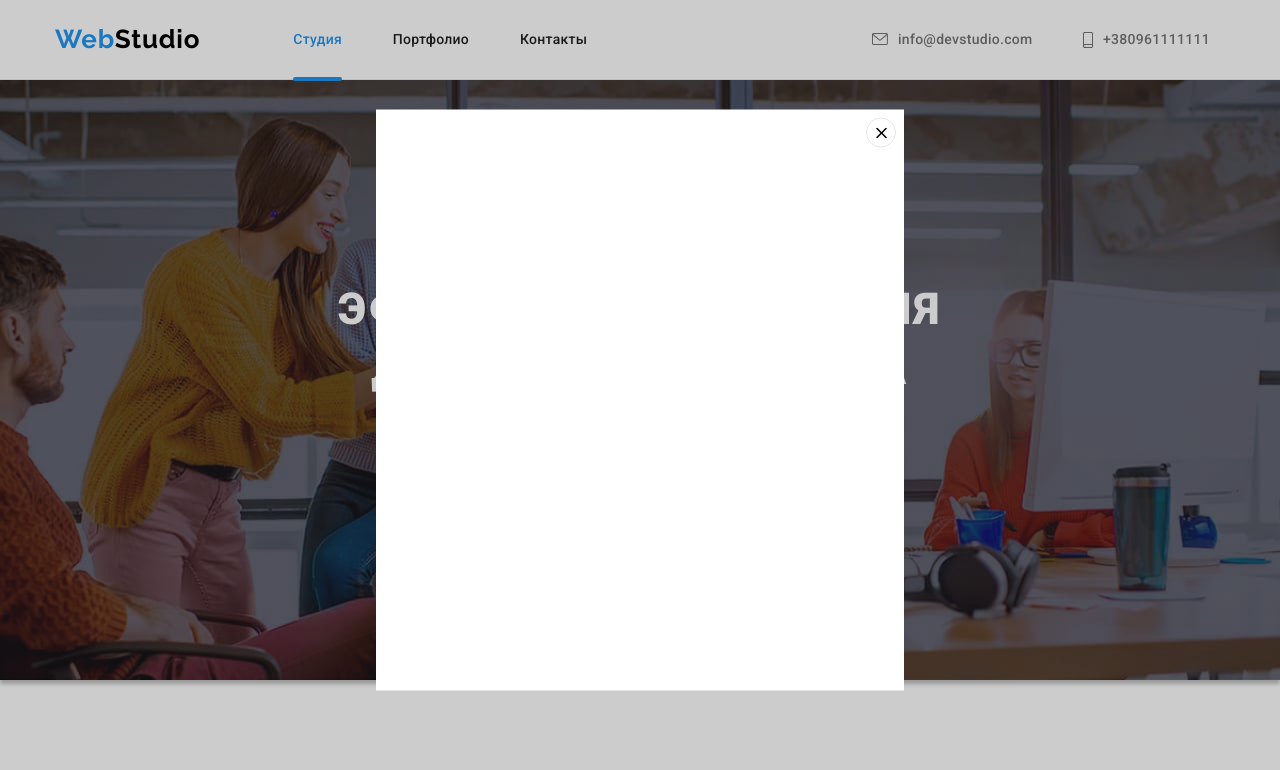
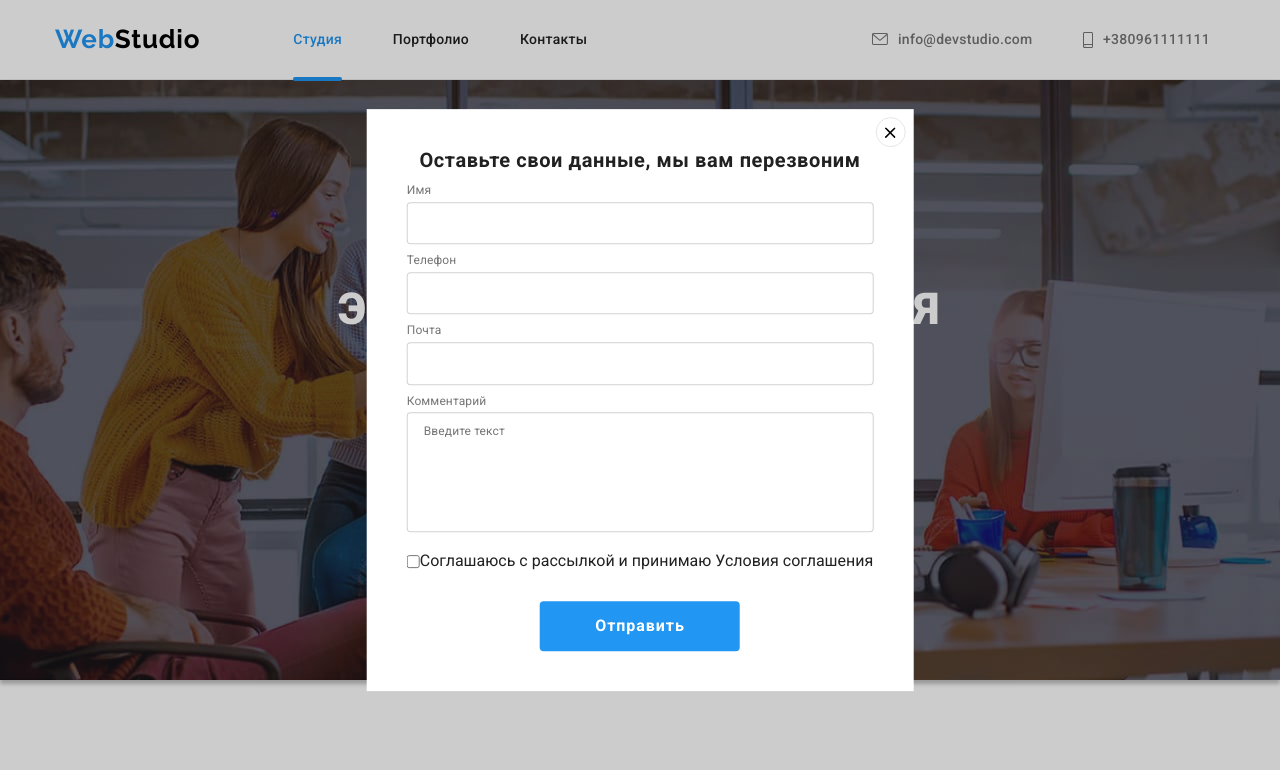
Before and after one commit to Tonya-Shyva/goit-markup-hw-06, a plain HTML site: page index.html in a window 1280 px wide. Both pictures are taken after a click on the button "Заказать услугу". Shown: the top 770 px of the page. Drawn offline with nearby package versions, Linux system fonts and the light colour scheme.

Commit message:
partly modal form done(07.06)

```diff
--- a/css/styles.css
+++ b/css/styles.css
@@ -17,6 +17,10 @@ body {
   font-weight: 400;
   color: var(--primary-text-color);
   background-color: var(--primary-background-color);
+}
+
+textarea {
+  resize: none;
 }
 
 .section {
@@ -237,7 +241,6 @@ p {
 
 .title-hero {
   width: 696px;
-  margin-bottom: 30px;
   margin-left: auto;
   margin-right: auto;
 
@@ -252,7 +255,8 @@ p {
 /* кнопка заказа услуги */
 
 .order-service,
-.btn-subscribe {
+.btn-subscribe,
+.btn-input {
   display: flex;
 
   min-width: 200px;
@@ -260,6 +264,7 @@ p {
 
   border: 0px;
   border-radius: 4px;
+  margin-top: 30px;
   margin-left: auto;
   margin-right: auto;
   padding: 0;
@@ -268,13 +273,14 @@ p {
   justify-content: center;
   align-items: center;
 
-  color: #ffffff;
-  background-color: var(--accent-color);
   font-family: inherit;
   font-weight: 700;
   font-size: 16px;
   line-height: 1.88;
   letter-spacing: 0.06em;
+
+  color: #ffffff;
+  background-color: var(--accent-color);
 }
 
 /* -----------БЭКДРОП И МОДАЛЬНОЕ ОКНО ДЛЯ ЗАКАЗА УСЛУГИ---------- */
@@ -348,6 +354,77 @@ p {
 .btn-close-modal:focus > .btn-close-icon {
   fill: #2196f3;
   transition: fill var(--transition-settings);
+}
+/* -------Форма в модалке-------------- */
+
+.form {
+  width: inherit;
+  padding: 40px;
+}
+
+.form-head {
+  margin-bottom: 12px;
+
+  font-weight: 700;
+  font-size: 20px;
+  line-height: 1.15;
+  text-align: center;
+  letter-spacing: 0.03em;
+  color: #212121;
+}
+
+.form-field {
+  display: flex;
+  flex-direction: column;
+  margin-bottom: 10px;
+}
+
+.form-checkbox {
+  display: flex;
+  justify-content: center;
+  margin-top: 20px;
+}
+
+.form-field input {
+  padding: 11px 12px;
+  cursor: pointer;
+
+  border: 1px solid rgba(33, 33, 33, 0.2);
+  border-radius: 4px;
+
+  transition: border var(--transition-settings);
+}
+
+.form-field input:hover,
+.form-field input:focus,
+.form-field textarea:hover,
+.form-field textarea:focus {
+  border: 1px solid #2196f3;
+}
+
+.form-field label,
+.form-field textarea {
+  cursor: pointer;
+  font-size: 12px;
+  line-height: 1, 17;
+  letter-spacing: 0.01em;
+  color: #757575;
+
+  transition: border var(--transition-settings);
+}
+
+.form-field label {
+  margin-bottom: 4px;
+}
+
+.form-field textarea {
+  height: 120px;
+  padding: 12px 16px;
+
+  border: 1px solid rgba(33, 33, 33, 0.2);
+  border-radius: 4px;
+
+  transition: border var(--transition-settings);
 }
 
 /* Особенности */
@@ -676,9 +753,10 @@ p {
   display: flex;
 }
 
-.mail-input {
+.email-input {
   width: 358px;
-  padding: 15px 295px 15px 16px;
+  height: 50px;
+  padding: 15px 0px 15px 16px;
 
   border: 1px solid rgba(255, 255, 255, 0.3);
   filter: drop-shadow(0px 4px 4px rgba(0, 0, 0, 0.15));
@@ -692,6 +770,7 @@ p {
 }
 
 .btn-subscribe {
+  margin-top: 0px;
   margin-left: 12px;
   margin-right: 0px;
 }
--- a/index.html
+++ b/index.html
@@ -569,22 +569,27 @@
           <div class="subscribe-content">
             <form id="mail_form" action="#" class="subscribe-form">
               <input
-                type="mail"
+                type="email"
                 name="e-mail"
                 placeholder="E-mail"
-                class="mail-input"
+                class="email-input"
                 required=""
+                id="email_input"
               />
-              <button type="submit" class="btn-subscribe">
-                Подписаться<svg class="send-icon" width="24px" height="24px">
-                  <use href="./images/icons.svg#icon-send"></use>
-                </svg>
-              </button>
+              <label for="email_input">
+                <button type="submit" class="btn-subscribe">
+                  Подписаться<svg class="send-icon" width="24px" height="24px">
+                    <use href="./images/icons.svg#icon-send"></use>
+                  </svg>
+                </button>
+              </label>
             </form>
           </div>
         </div>
       </div>
     </footer>
+
+    <!-- ----- Бэкдроп с модалкой----- -->
     <div class="backdrop is-hidden" data-modal>
       <div class="modal">
         <button class="btn-close-modal" data-modal-close>
@@ -592,8 +597,46 @@
             <use href="./images/icons.svg#icon-btn-close"></use>
           </svg>
         </button>
+        <form class="form js-order-form">
+          <p class="form-head">Оставьте свои данные, мы вам перезвоним</p>
+          <div class="form-field">
+            <label for="name_input">Имя</label>
+            <input type="text" name="name" placeholder="" id="name_input" />
+          </div>
+
+          <div class="form-field">
+            <label for="tel_input">Телефон</label>
+            <input type="tel" name="telefon" placeholder="" id="tel_input" />
+          </div>
+
+          <div class="form-field">
+            <label for="mail_input">Почта</label>
+            <input type="email" name="e-mail" placeholder="" class="mail-input" id="mail_input" />
+          </div>
+
+          <div class="form-field">
+            <label for="comment_input">Комментарий</label>
+            <textarea name="comment" class="comment-input" rows="1" id="comment_input">
+Введите текст</textarea
+            >
+          </div>
+
+          <div class="form-checkbox">
+            <input type="checkbox" name="confirm" id="confirm-input" />
+            <label for="confirm-input">Соглашаюсь с рассылкой и принимаю Условия соглашения</label>
+          </div>
+
+          <button type="submit" class="btn-input">Отправить</button>
+        </form>
       </div>
     </div>
     <script src="./js/modal.js"></script>
+    <script>
+      (() => {
+        document
+          .quertySelector('.js-order-form')
+          .addEventListener("submit, e=> {e.preventDefault();new FormData(e.currentTarget).forEach((value, name) =>console.log('${name}: ${value}'),e.currentTarget.reset();          );
+        ,});
+    </script>
   </body>
 </html>
```
